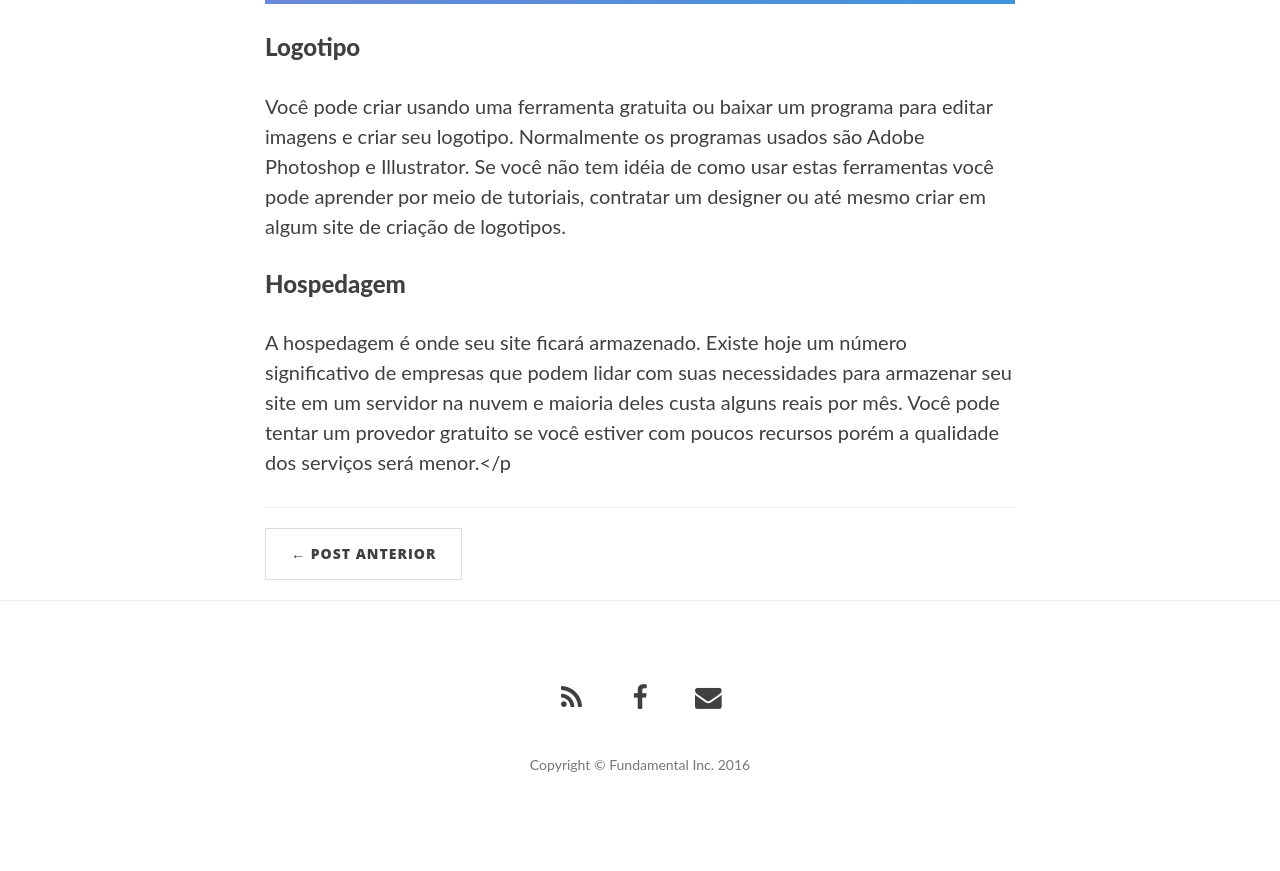
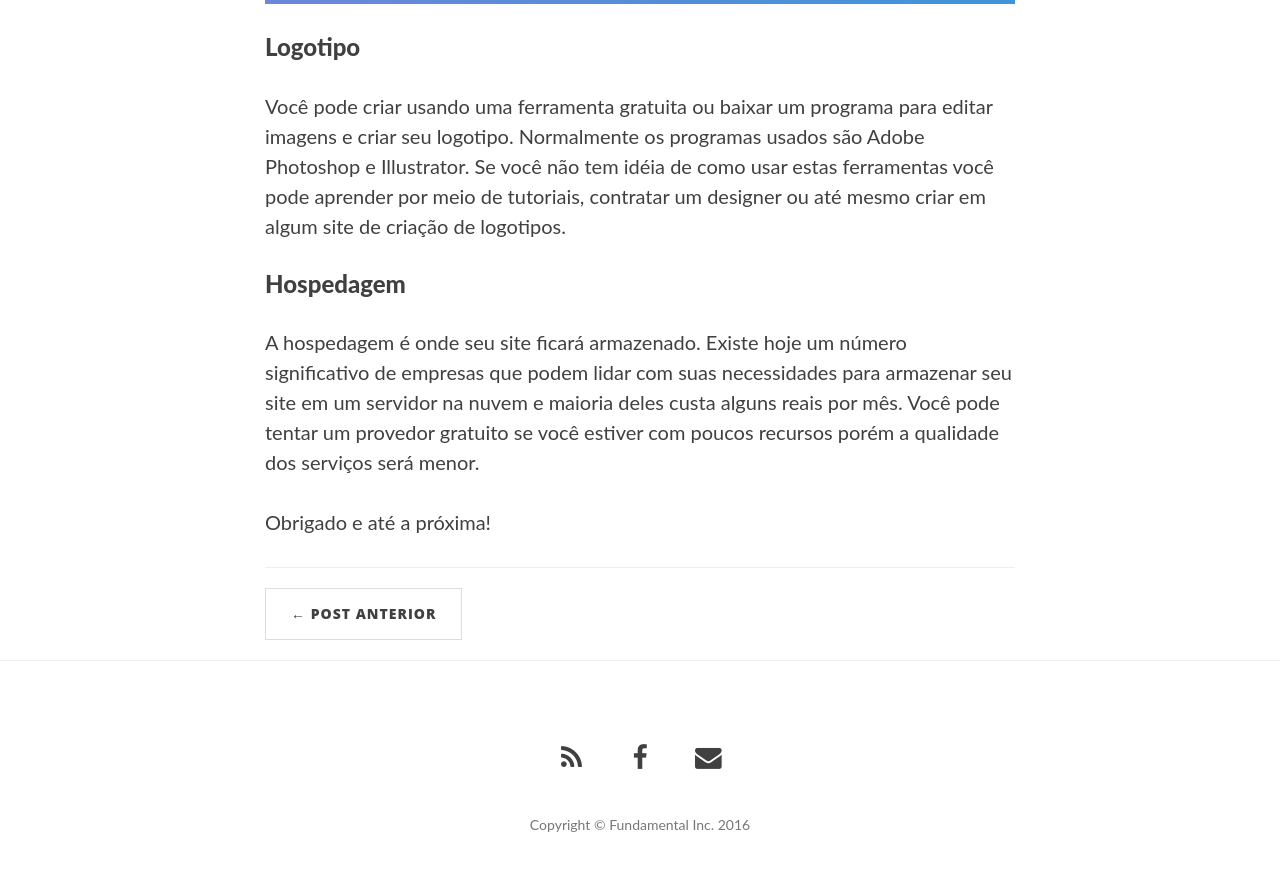
Before and after one commit to henriqueeliass/millennials.github.io, a Jekyll site: the page built from _posts/2016-26-07-como-criar-um-negocio-on-line.markdown, in a window 1280 px wide and 900 px high, scrolled down 3463 px. Shown: the top 871 px of the window. Built offline with Jekyll 4.4.1, drawn with Linux system fonts in a browser that asks for light colours; nearby versions of some CDN libraries; comment, search, counter and statistics services are not loaded; before the commit the page ends 4303 px from its top, so only the background shows below that.

Commit message:
novo post negócios-online

```diff
--- a/_posts/2016-26-07-como-criar-um-negocio-on-line.markdown
+++ b/_posts/2016-26-07-como-criar-um-negocio-on-line.markdown
@@ -57,4 +57,6 @@ Você pode criar usando uma ferramenta gratuita ou baixar um programa para edita
 
 <h3>Hospedagem</h3>
 
-<p>A hospedagem é onde seu site ficará armazenado. Existe hoje um número significativo de  empresas que podem lidar com suas necessidades para armazenar seu site em um servidor na nuvem e maioria deles custa alguns reais por mês. Você pode tentar um provedor gratuito se você estiver com poucos recursos porém a qualidade dos serviços será menor.</p
+<p>A hospedagem é onde seu site ficará armazenado. Existe hoje um número significativo de  empresas que podem lidar com suas necessidades para armazenar seu site em um servidor na nuvem e maioria deles custa alguns reais por mês. Você pode tentar um provedor gratuito se você estiver com poucos recursos porém a qualidade dos serviços será menor.</p>
+
+Obrigado e até a próxima!
```
